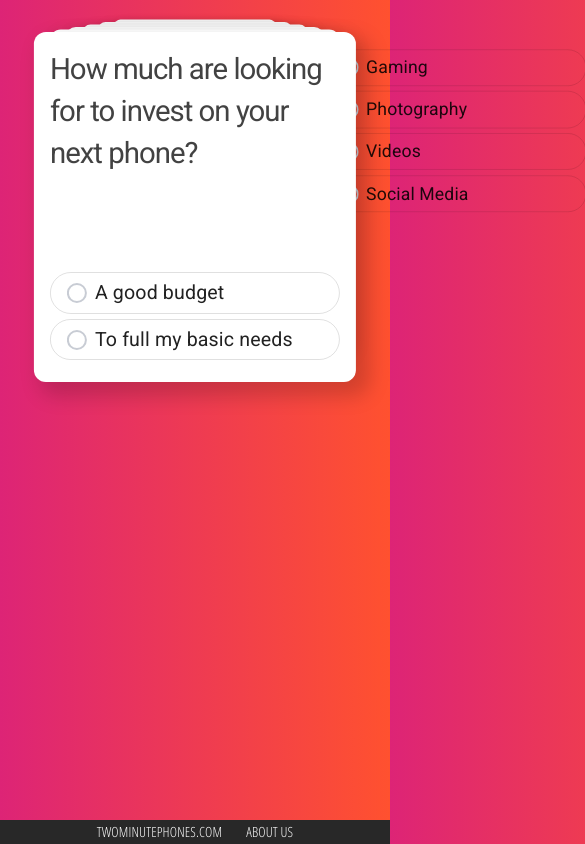
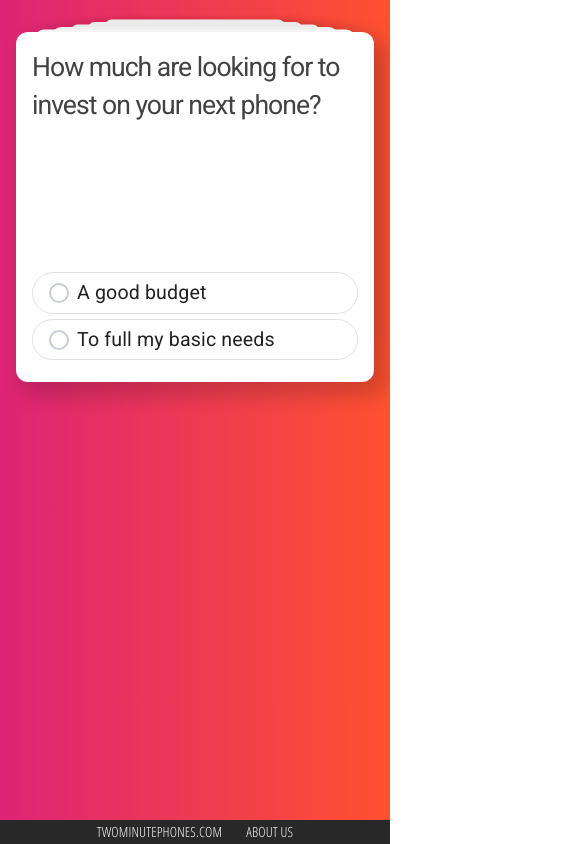
Before and after one commit to SreejithNS/phoneguide, a React app: page / in a window 390 px wide. Shown: the whole page, 585 px wide, since content can reach past the window. Built offline with nearby package versions, Linux system fonts and the light colour scheme.

Commit message:
Fixed some UI glitches
Added Hint for selecting more than 1 option

Only 3 phones will be showed.

```diff
--- a/src/Home.js
+++ b/src/Home.js
@@ -19,8 +19,8 @@ export default function Home(props) {
 
 
       <div className="footer">
-        <Link to="/"><a href="/">TWOMINUTEPHONES.COM</a></Link>
-        <Link to="/aboutus"><a href="#d">ABOUT US</a></Link>
+        <Link to="/"><span href="/">TWOMINUTEPHONES.COM</span></Link>
+        <Link to="/aboutus"><span href="#d">ABOUT US</span></Link>
       </div>
       </Router>
     </React.Fragment >
--- a/src/index.css
+++ b/src/index.css
@@ -29,7 +29,7 @@ body, html {
     font-family: 'Open Sans Condensed', sans-serif;
     text-align: center;
 }
-.footer > a{
+.footer span{
   margin: 0px 12px;
 }
 
--- a/src/ui/PaperCard.js
+++ b/src/ui/PaperCard.js
@@ -40,6 +40,7 @@ class PaperCard extends Component {
           <Grid item className={classes.question}>{question.question}</Grid>
           <Grid item container direction="column" justify="space-evenly" alignItems="center">
             <form style={{ width: "100%",transition:"all 0.2s cubic-bezier(1, -0.01, 0.58, 1) 0s" }}>
+            {question.check>1? <div item className={classes.hint}>Select {question.check} options</div>:""}
               {(!loader.load)?question.options.map((opt, key) => (
                 <Grid item key={key} id={question.id + opt.id} className={classes.option} style={selected.indexOf(opt.id)>-1? { backgroundColor: "#55efc4", border: "1px solid #00000000", color: "#282828"} : {}}>
                   <label className="btn-radio">
@@ -81,7 +82,7 @@ export default withStyles((theme) => {
       position: 'absolute',
       // textAlign: 'center',
       boxShadow: "10px 10px 20px 4px rgba(0, 0, 0, 0.17)",
-      width: "90%",
+      width: "100%",
       left: "50%",
       top: '16px',
       borderRadius: "12px",
@@ -89,9 +90,15 @@ export default withStyles((theme) => {
       maxWidth: "600px"
     },
     question: {
-      fontSize: "2.1em",
+      fontSize: "1.9em",
       letterSpacing: "-1px",
       color: "#282828e0",
+      width: 100 + "%"
+    },
+    hint: {
+      fontSize: "1.3em",
+      letterSpacing: "-1px",
+      color: "#282828aa",
       width: 100 + "%"
     },
     cardContent: {
--- a/src/ui/Questions.js
+++ b/src/ui/Questions.js
@@ -108,11 +108,6 @@ export default class Questions extends Component {
                             text: "Photography",
                             id: "o2",
                             attr: { re: 3, pe: 2, st: 3, ba: 3 }
-                        },
-                        {
-                            text: "Videos",
-                            id: "o3",
-                            attr: { re: 2, fr: 2, pe: 2, st: 3, ba: 3 }
                         },
                         {
                             text: "Social Media",
@@ -304,6 +299,7 @@ export default class Questions extends Component {
         //var url = "http://localhost:5000/phoneguide-dev/us-central1/adminAPI/query";
         //var url = "https://us-central1-phoneguide-dev.cloudfunctions.net/adminAPI/query";
         var url = "https://us-central1-twominutephones.cloudfunctions.net/adminAPI/query";
+        //var url = "http://localhost:5000/twominutephones/us-central1/adminAPI/query"
         xmlhttp.open("POST", url);
         xmlhttp.setRequestHeader("Content-Type", "application/json;charset=UTF-8");
         xmlhttp.send(JSON.stringify(query));
@@ -368,6 +364,7 @@ export default class Questions extends Component {
             this.setState({
                 skipBasics:true,
                 questions:[],
+                phones:[...phones.splice(0,3)],
                 showMatch:true
             })
         }
```
